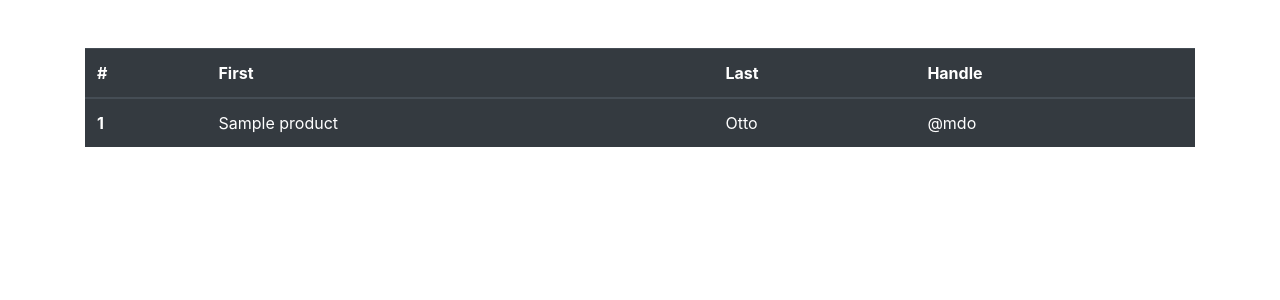
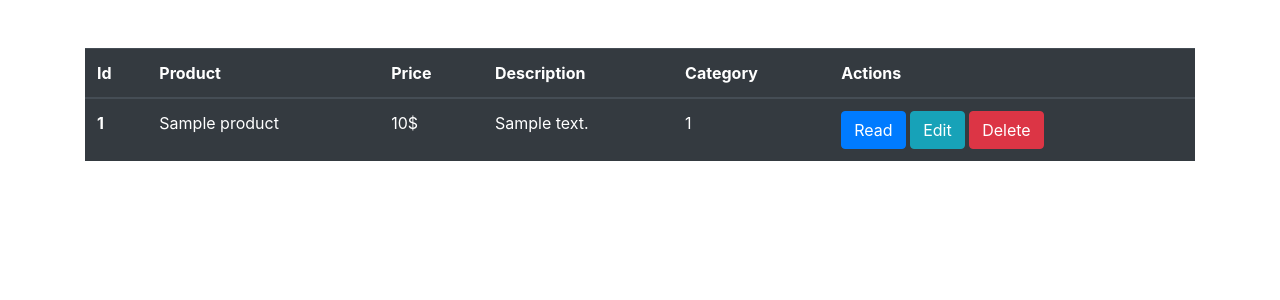
Before and after one commit to jeihunalizadeh/postscrud_with_jeihunsmvc, a PHP site: page /posts_crud_app/products in a window 1280 px wide. Shown: the part 56-356 px from the top of the page. Run offline with PHP 8.4, Linux system fonts and the light colour scheme; tables that the repository leaves empty hold one stand-in row (values such as "Sample post"); some libraries are stand-ins or nearby versions.

Commit message:
created read and read 1 operations for Products

```diff
--- a/app/controllers/Products.php
+++ b/app/controllers/Products.php
@@ -14,6 +14,19 @@ class Products extends Controller {
 
         $this->view('products/index', $data);
     }
+
+    public function show($id) {
+        $product = $this->productModel->getProductById($id);
+        $data = [
+            'product' => $product
+        ];
+        $this->view('products/show' , $data);
+    }
+
+    public function add() {
+
+    }
+
 }
 
 
--- a/app/models/Product.php
+++ b/app/models/Product.php
@@ -12,6 +12,13 @@ class Product {
         $results = $this->db->resultSet();
         return $results;
     }
+
+    public function getProductById($id) {
+        $this->db->query('SELECT * FROM products WHERE id = :id');
+        $this->db->bind(':id', $id);
+        $row = $this->db->single();
+        return $row;
+    }
 }
 
 
--- a/app/views/products/index.php
+++ b/app/views/products/index.php
@@ -5,10 +5,12 @@
 <table class="table table-hover table-dark mt-5">
   <thead>
     <tr>
-      <th scope="col">#</th>
-      <th scope="col">First</th>
-      <th scope="col">Last</th>
-      <th scope="col">Handle</th>
+      <th scope="col">Id </th>
+      <th scope="col">Product</th>
+      <th scope="col">Price</th>
+      <th scope="col">Description</th>
+      <th scope="col">Category</th>
+      <th scope="col">Actions</th>
     </tr>
   </thead>
   <tbody>
@@ -16,8 +18,15 @@
     <tr>
       <th scope="row"><?php echo $product->id; ?></th>
       <td><?php echo $product->name; ?></td>
-      <td>Otto</td>
-      <td>@mdo</td>
+      <td><?php echo $product->price; ?>$</td>
+      <td><?php echo $product->description; ?></td>
+      <td><?php echo $product->category_id; ?></td>
+      <td>
+   <a href="<?php echo URLROOT; ?>products/show/<?php echo $product->id; ?>" class="btn btn-primary">Read</a>
+   <a href="" class="btn btn-info">Edit</a>
+   <a href="#" class="btn btn-danger">Delete</a>
+      </td>
+
     </tr>
 
 <?php  endforeach; ?>
```
Also changed, not shown: app/views/products/show.php (+28 -0 lines).
